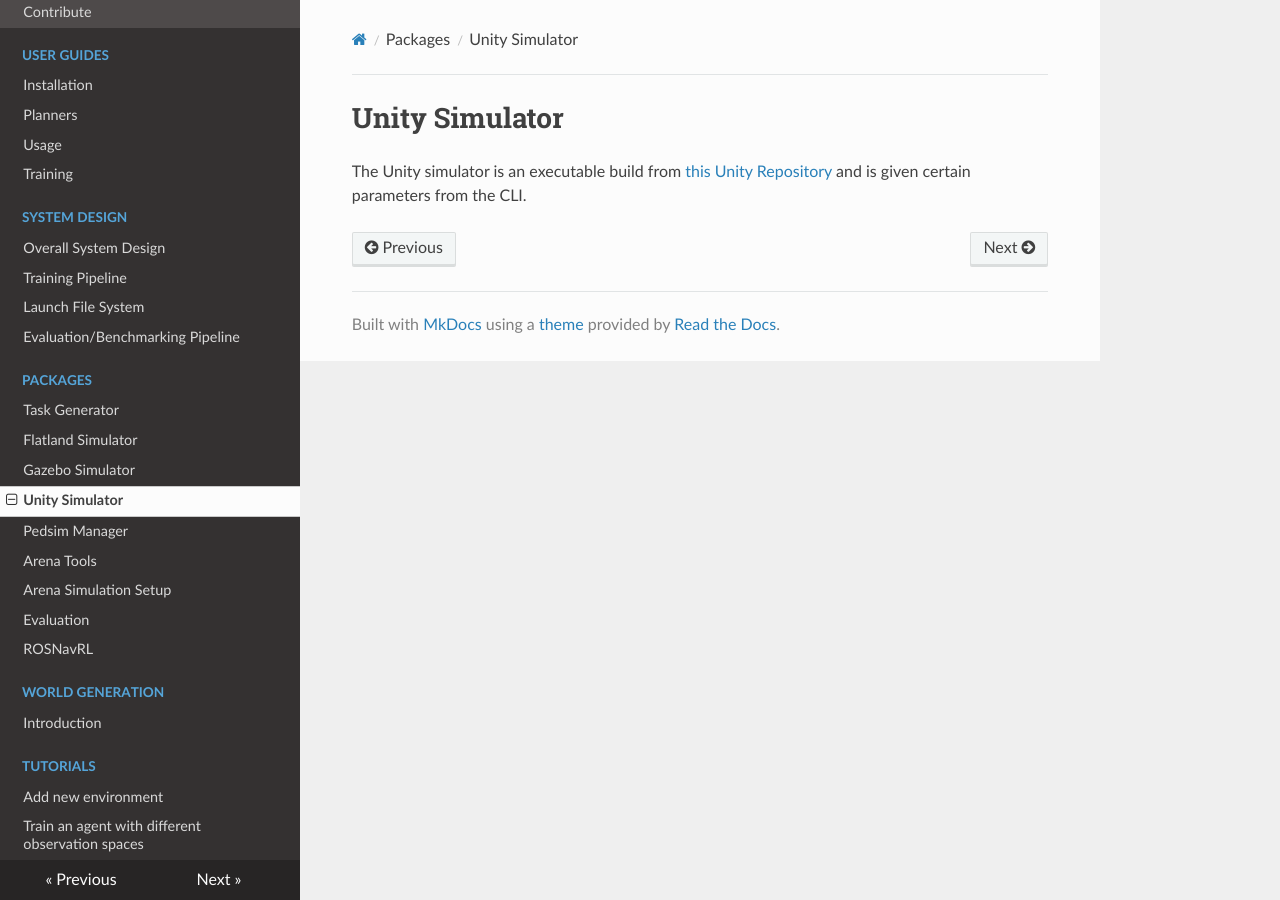
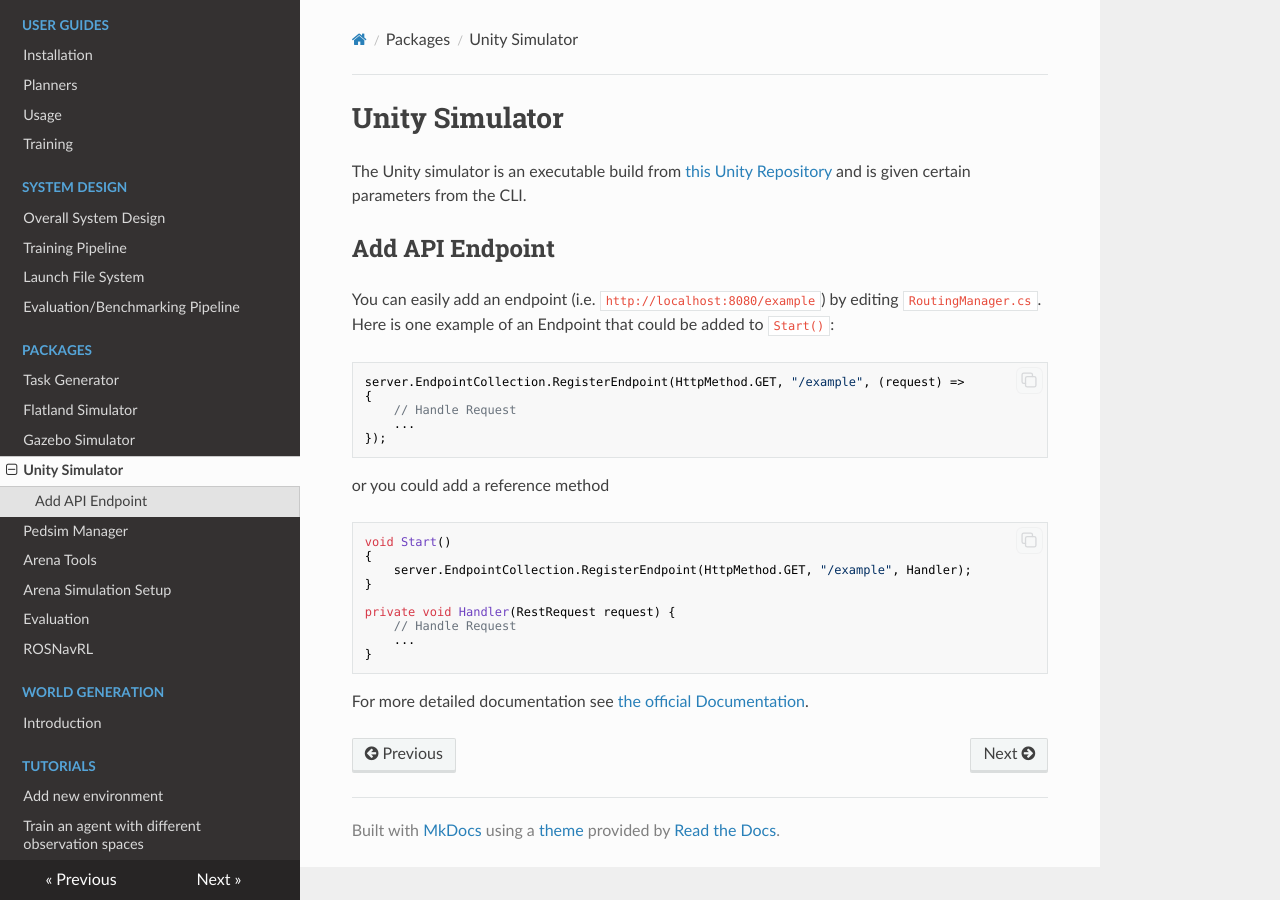
Before and after one commit to Arena-Rosnav/.github, an MkDocs documentation site: the page built from docs/packages/unity_simulator.md, in a window 1280 px wide. Built offline with MkDocs 1.6.1, drawn with Linux system fonts in a browser that asks for light colours; nearby versions of some CDN libraries; comment, search, counter and statistics services are not loaded.

Commit message:
adds RESTful Endpoint Docs

````diff
--- a/docs/packages/unity_simulator.md
+++ b/docs/packages/unity_simulator.md
@@ -1,4 +1,33 @@
 
 # Unity Simulator
 
-The Unity simulator is an executable build from [this Unity Repository](#still-need-to-add) and is given certain parameters from the CLI.
+The Unity simulator is an executable build from [this Unity Repository](https://github.com/TheZomb/arena-unity) and is given certain parameters from the CLI.
+
+## Add API Endpoint
+
+You can easily add an endpoint (i.e. `http://localhost:8080/example`) by editing `RoutingManager.cs`.
+Here is one example of an Endpoint that could be added to `Start()`:
+
+```cs
+server.EndpointCollection.RegisterEndpoint(HttpMethod.GET, "/example", (request) =>
+{
+    // Handle Request
+    ...
+});
+```
+
+or you could add a reference method
+
+```cs
+void Start()
+{
+    server.EndpointCollection.RegisterEndpoint(HttpMethod.GET, "/example", Handler);
+}
+
+private void Handler(RestRequest request) {
+    // Handle Request
+    ...
+}
+```
+
+For more detailed documentation see [the official Documentation](https://markus-seidl.de/unity-restserver/).
````
